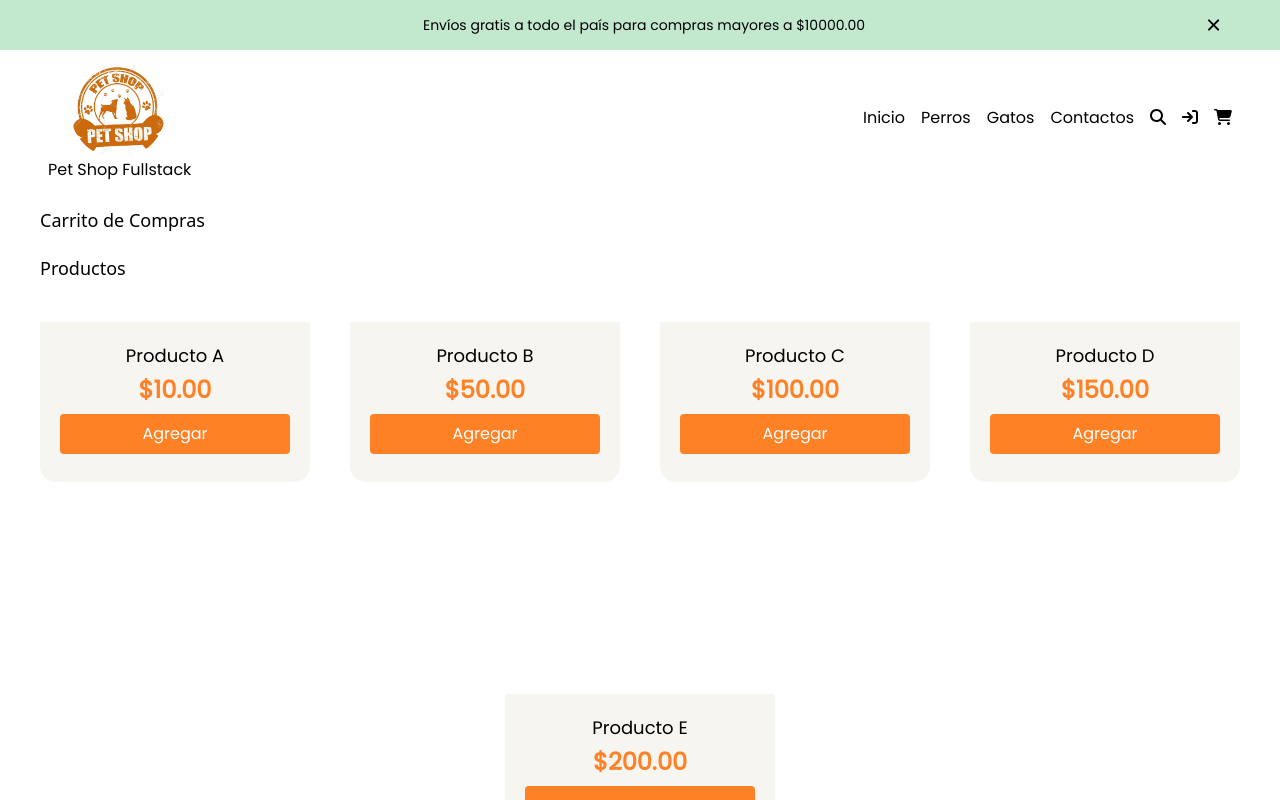
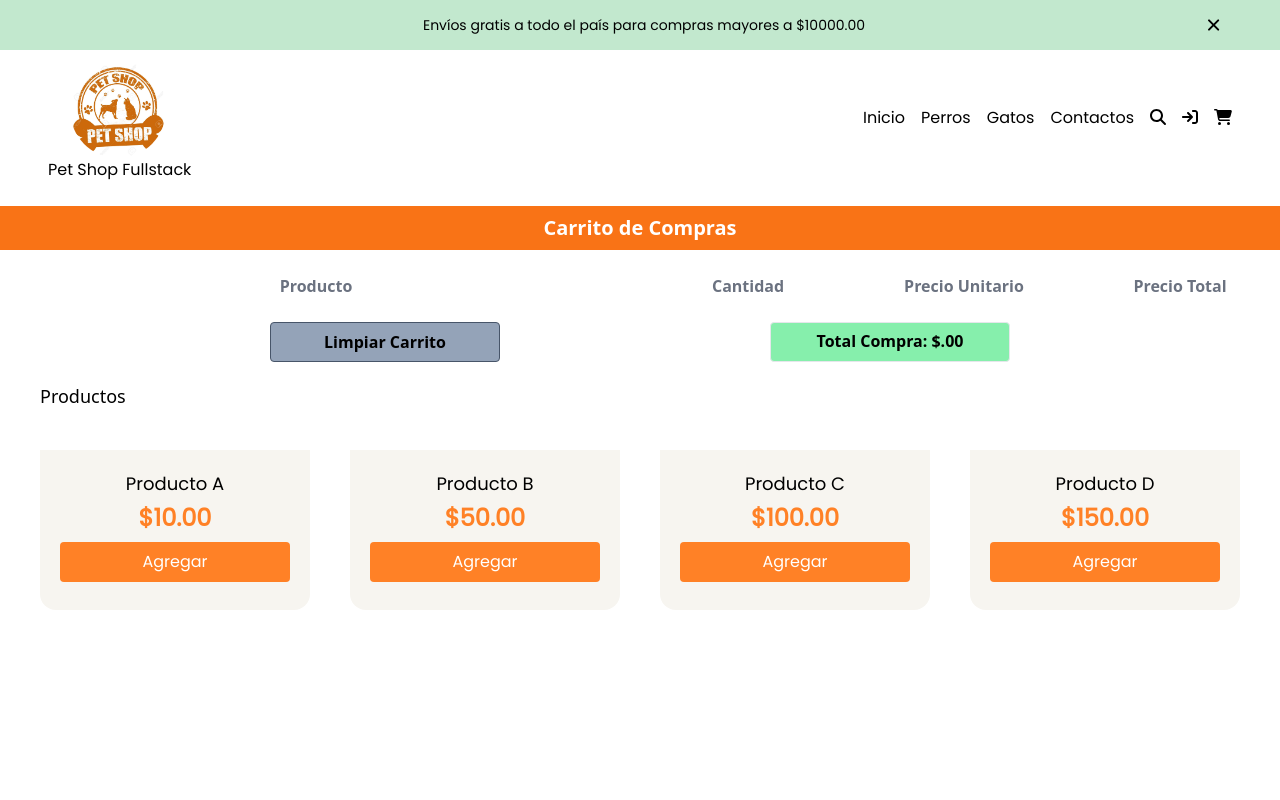
Before and after one commit to jdoors/WebProyect, a React (Create React App) app: page /ShoppingCart in a window 1280 px wide. Shown: the top 800 px of the page. Built offline with nearby package versions, Linux system fonts and the light colour scheme; a web font is replaced by a local one.

Commit message:
Cambio de estilos en carrito, uso de grid, colores

```diff
--- a/src/components/Carrito/CartItem.js
+++ b/src/components/Carrito/CartItem.js
@@ -3,19 +3,27 @@ const CartItem = ({data, deleteFromCart, addToCart}) => {
     let {id, name, price, quantity} = data;
 
     return (
-        <div className='font-poppins w-[270px] h-[200px] text-center mt-10 ml-4 items-center bg-slate-400'>
-            <div className='grid justify-center h-40 col-auto rounded-b-2xl'>
-                <h4 className='mt-5 text-lg font-medium'>{name}</h4>
-                <h5>
+        <div className='font-poppins mb-10 bg-orange-100 grid grid-cols-6 place-items-center gap-4 w-full'>
+            <div className='col-span-3 flex flex-col items-center gap-4 py-4'>
+                <h4 className='text-lg font-medium'>{name}</h4>
+                <button className="bg-red-400 text-white rounded w-28 h-8" onClick={() => deleteFromCart(id, true)}>Remove</button>
+            </div>
+            <div className="flex items-center justify-between">
+                <button className="bg-red-400 text-white rounded w-5 h-5" onClick={() => deleteFromCart(id)}>-</button>
+                <h5 className="mx-4">
                     {quantity}
                 </h5>
+                <button className="bg-green-400 text-white rounded w-5 h-5" onClick={() => addToCart(id)}>+</button>
+            </div>
+            <div>
+                <h5>
+                    ${price}.00
+                </h5>
+            </div>
+            <div>
                 <h5>
                     ${price * quantity}.00
                 </h5>
-                <button className="bg-[#FF8126] text-white rounded w-[20px] h-10 mb-6" onClick={() => deleteFromCart(id)}>-</button>
-                <button className="bg-[#FF8126] text-white rounded w-[20px] h-10 mb-6" onClick={() => addToCart(id)}>+</button>
-                <br/>
-                <button className="bg-[#FF8126] text-white rounded w-[230px] h-10" onClick={() => deleteFromCart(id, true)}>Remove</button>
             </div>
         </div>
     )
--- a/src/components/Carrito/ShoppingCart.js
+++ b/src/components/Carrito/ShoppingCart.js
@@ -25,17 +25,30 @@ const ShoppingCart = () => {
         const clearCart = () => {dispatch({type: TYPES.CLEAR_CART})};
 
   return (
-    <div>
-        <h2 className='mt-5 ml-10 text-lg font-medium'>Carrito de Compras</h2>
+    <div className='mb-8'>
+        <h2 className='mt-5 text-lg sm:text-xl font-bold bg-orange-500 text-white text-center p-1 sm:p-2'>Carrito de Compras</h2>
+        <br/>
+        <div className='grid grid-cols-6 place-items-center gap-4'>
+          <h4 className='font-bold text-gray-500 col-span-3'>Producto</h4>
+          <h4 className='font-bold text-gray-500'>Cantidad</h4>
+          <h4 className='font-bold text-gray-500'>Precio Unitario</h4>
+          <h4 className='font-bold text-gray-500'>Precio Total</h4>
+        </div>
+        <br/>
+        <div className="flex flex-col">
+          {cart.map((item, index) => <CartItem key={index} data={item} addToCart={addToCart} deleteFromCart={deleteFromCart}/>)}
+        </div>
+        <div className='flex items-center justify-evenly'>
+          <button className=" bg-slate-400 border-slate-600 border rounded w-[230px] h-10 font-bold" onClick={clearCart}>Limpiar Carrito</button>
+          <div className="rounded bg-green-300 border w-60 font-bold h-10 text-center pt-[6px]">
+            {/* Acá iría el cálculo del costo total de la compra, debería ir sumando los precios totales de cada producto (y restando si se eliminan) */}
+            <h4>Total Compra: $.00</h4>
+          </div>
+        </div>
         <h3 className='mt-5 ml-10 text-lg font-medium'>Productos</h3>
         <article className="flex flex-wrap justify-evenly">
           {product.map((product) => (<ProductItem key={product.id} data={product} addToCart={addToCart}/>))}
         </article>
-        <h3 className='mt-5 ml-10 text-lg font-medium'>Carrito</h3>
-        <div className="flex flex-wrap justify-center">
-          {cart.map((item, index) => <CartItem key={index} data={item} addToCart={addToCart} deleteFromCart={deleteFromCart}/>)}
-        </div>
-        <button className="bg-[#FF8126] text-white rounded w-[230px] h-10 ml-5 mt-5" onClick={clearCart}>Limpiar Carrito</button>
     </div>
   )
 }
--- a/src/components/RedesSociales/RedesSociales.js
+++ b/src/components/RedesSociales/RedesSociales.js
@@ -5,7 +5,7 @@ import { faFacebook, faFacebookMessenger, faInstagram, faTelegram, faTwitter, fa
 
 const SocialMedia = () => {
     return (
-        <div className='relative flex flex-wrap mt-2 justify-evenly'>
+        <div className='relative flex flex-wrap justify-evenly'>
 
             <div>
                 <img className="object-cover h-[260px] w-screen filter grayscale" src={RedesSociales} />
```
